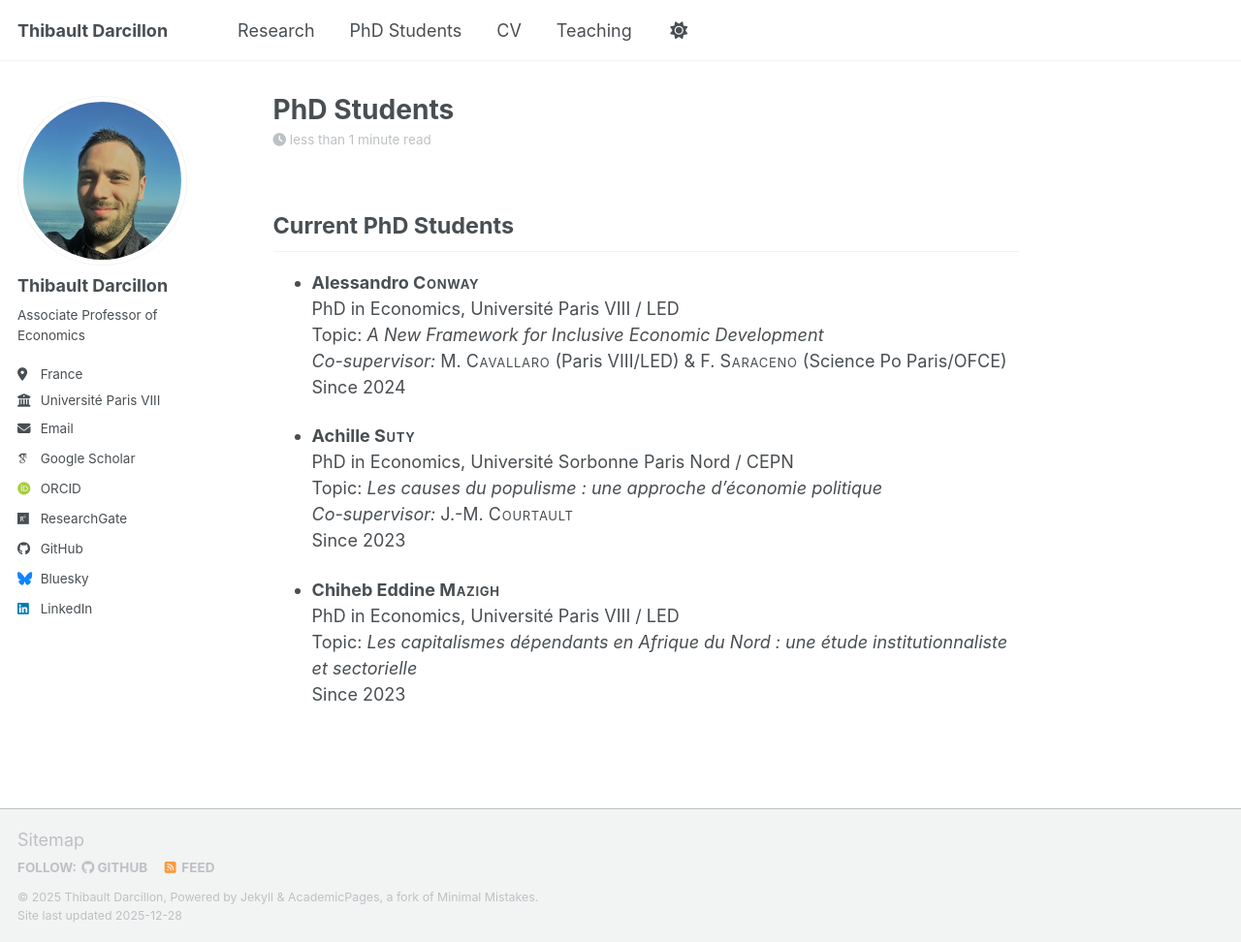
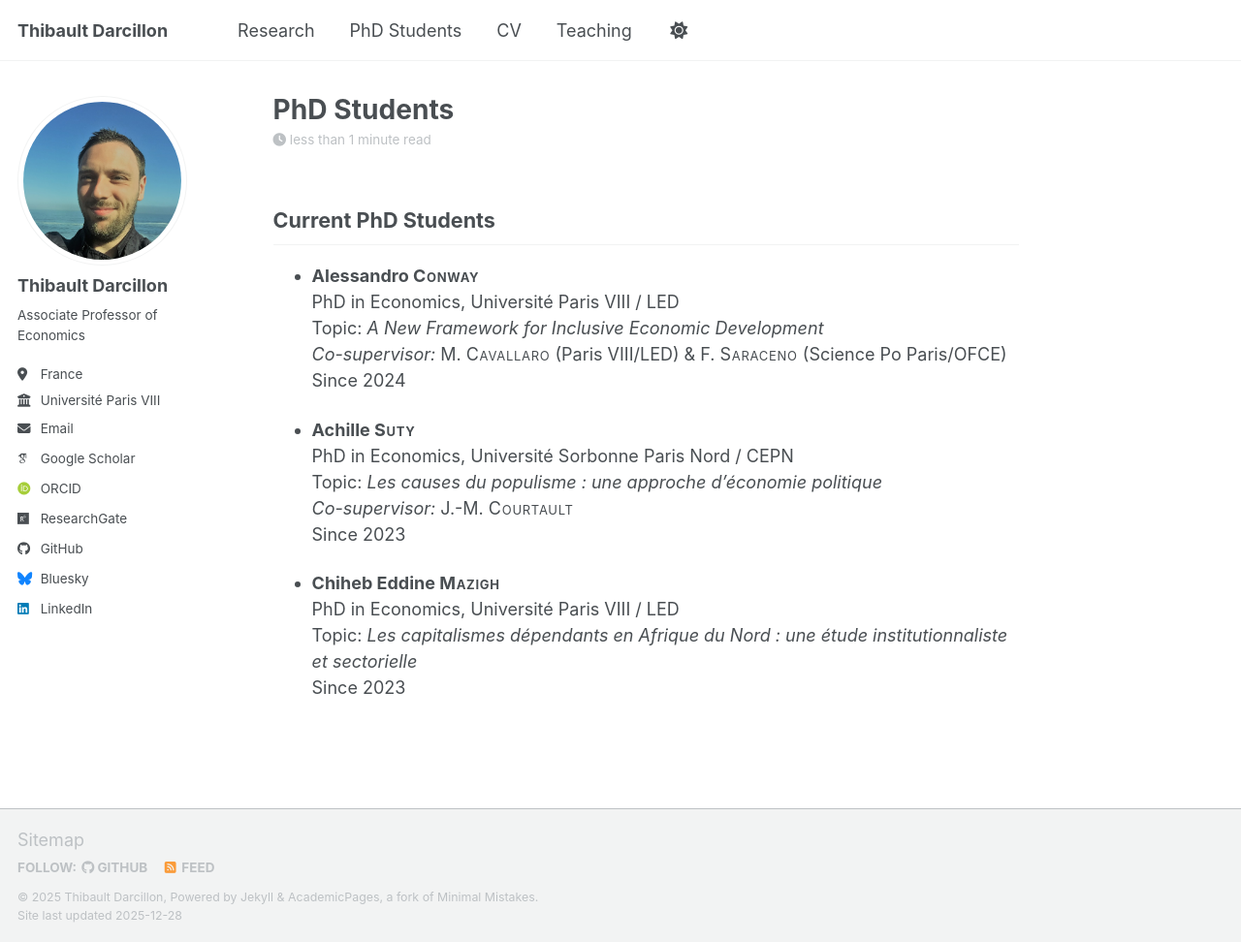
Before and after one commit to thibaultdarcillon/thibaultdarcillon.github.io, a Jekyll site: the page built from _pages/phd.md, in a window 1280 px wide and 972 px high. Shown: the whole window at 97% size. Built offline with Jekyll 4.4.1, drawn with Linux system fonts in a browser that asks for light colours; some web fonts are replaced; a script bundle is joined from its source files by our own code; library files that are not in the unit come from our copies.

Commit message:
Reduce heading sizes

```diff
--- a/assets/css/main.scss
+++ b/assets/css/main.scss
@@ -48,7 +48,7 @@
 }
 
 .page__content h2 {
-  font-size: 1.3em;   /* valeur actuelle ≈ 1.6–1.8em */
+  font-size: 1.2em;   /* valeur actuelle ≈ 1.6–1.8em */
 }
 
 .page__content h3 {
```
